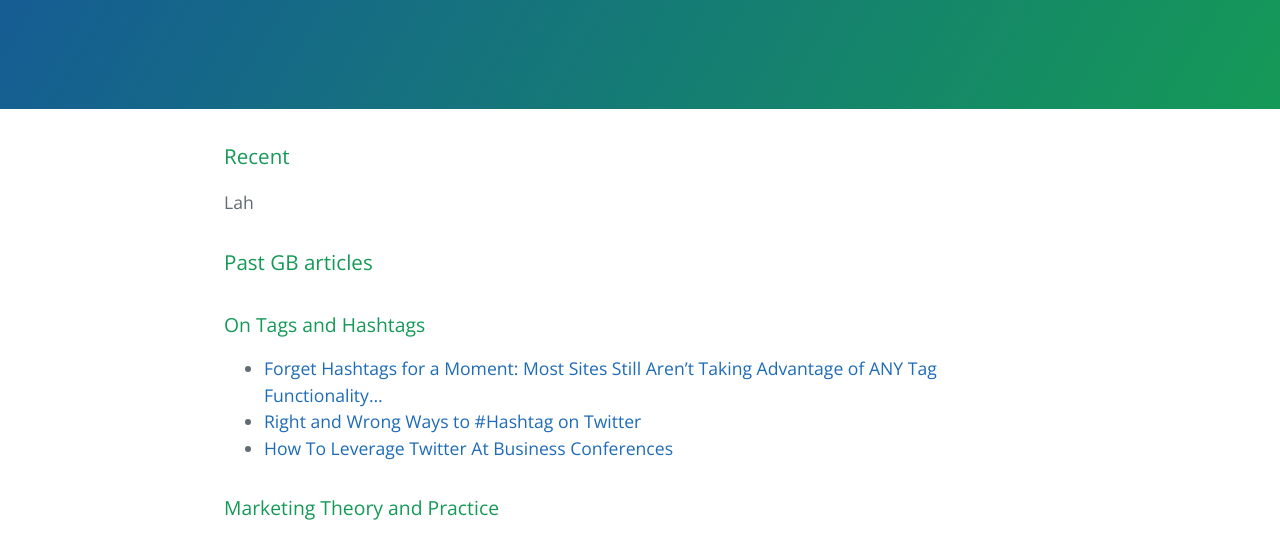
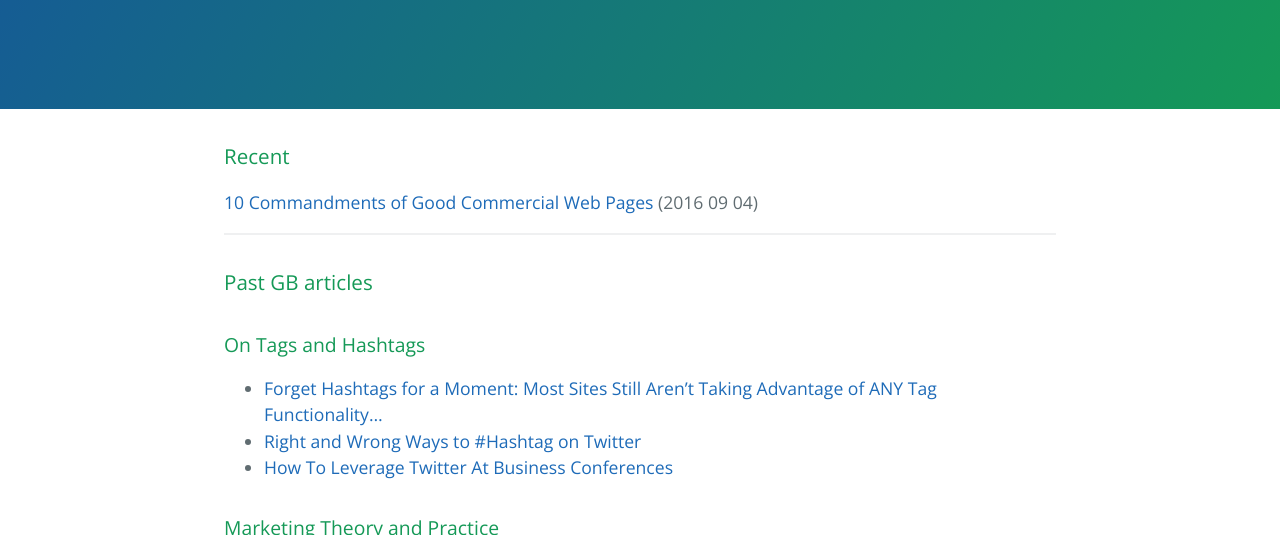
Before and after one commit to georgebaily/georgebaily.github.io, a plain HTML site: page index.html in a window 1280 px wide. Shown: the part 208-743 px from the top of the page. Drawn offline with nearby package versions, Linux system fonts and the light colour scheme.

Commit message:
add latest

```diff
--- a/index.html
+++ b/index.html
@@ -22,8 +22,8 @@
   <span aria-hidden="true" class="octicon octicon-link"></span></a>
   Recent</h3>
 
-<p>Lah</p>
-
+<p><a href="https://georgebaily.github.io/good-web-page-commandments.html">10 Commandments of Good Commercial Web Pages</a> (2016 09 04)</p>
+<hr />
 <h3>
 <a id="older" class="anchor" href="#older" aria-hidden="true"><span aria-hidden="true" class="octicon octicon-link"></span></a>
 Past GB articles</h3>
```
